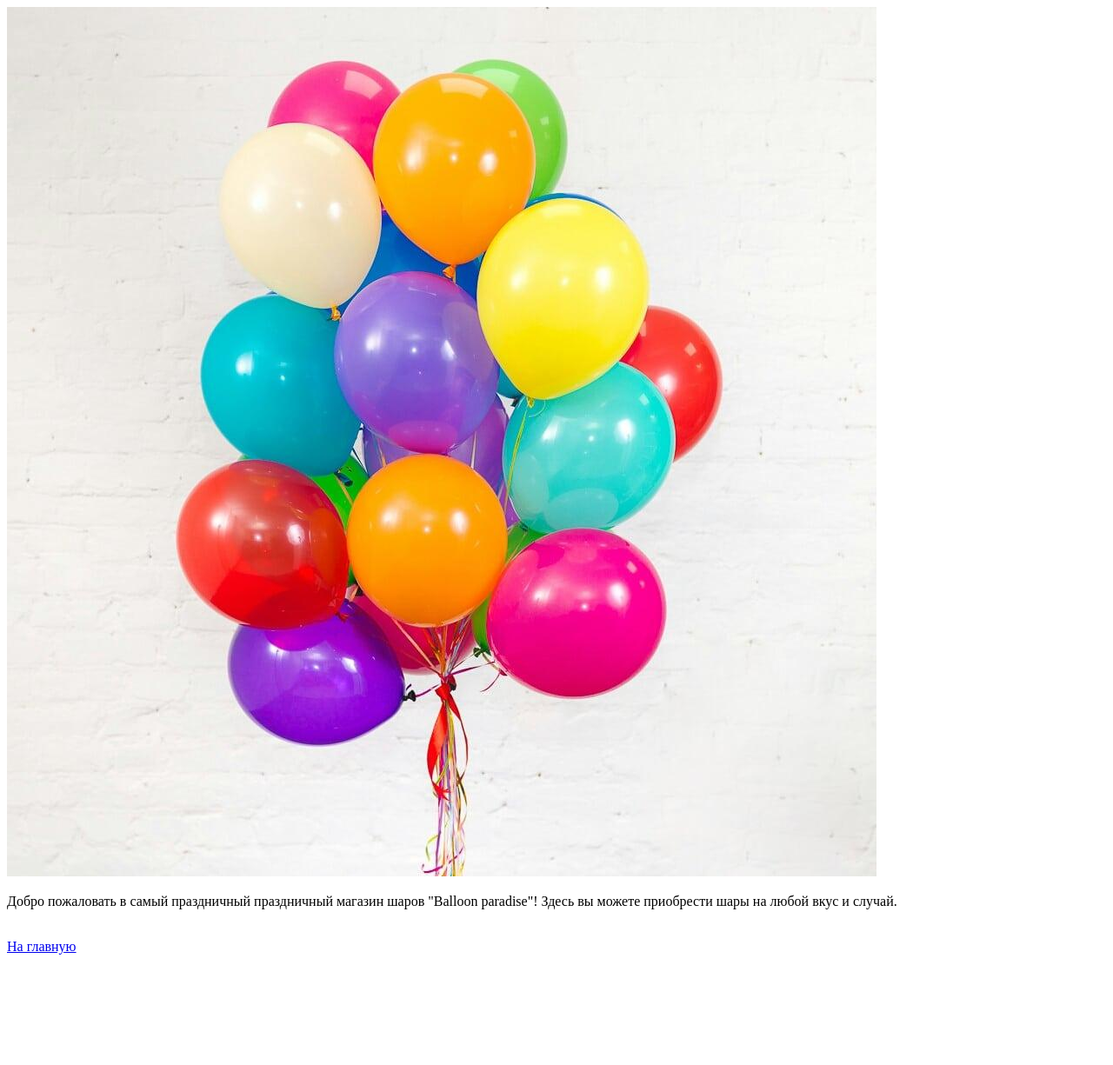
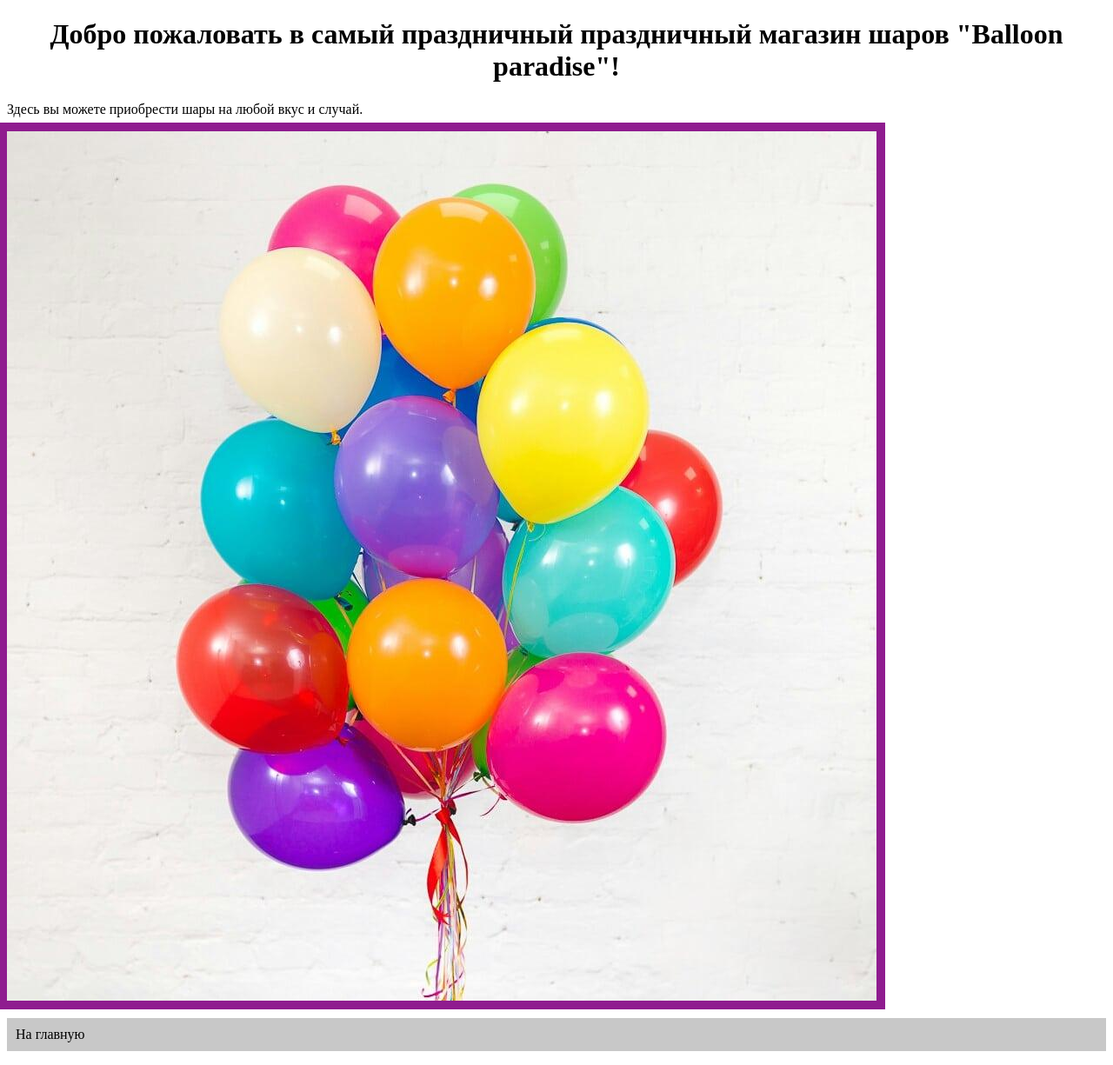
Before and after one commit to kholevenkovav/KholevenkovaV, a plain HTML site: page about.html in a window 1280 px wide. Shown: the whole page at 87% size. Before the commit the page ends 1106 px from the top, so only its background shows below. Drawn offline with Linux system fonts and the light colour scheme.

Commit message:
Addition of CSS

```diff
--- a/about.html
+++ b/about.html
@@ -2,18 +2,17 @@
 <html lang="ru">
 
 <head>
+    <link rel="stylesheet" href="style.css">
     <meta charset="UTF-8">
     <title>О нас</title>
 </head>
 
 <body>
-    <img src="logo.jpg">
-    <br>
-    <p>
-        Добро пожаловать в самый праздничный праздничный магазин шаров "Balloon paradise"! Здесь вы можете приобрести шары на любой вкус и случай.
-    </p>
-    <br>
-    <a href="index.html">На главную</a>
+    <h1 class="main-header">Добро пожаловать в самый праздничный праздничный магазин шаров "Balloon paradise"!</h1>
+    <p class="description">Здесь вы&nbsp;можете приобрести шары на&nbsp;любой вкус и&nbsp;случай.</p>
+    <img class="frame" src="logo.jpg" alt="Пример">
+    <ul class="header-footer">
+    <a class="menu-link" href="index.html">На главную</a>
 </body>
 
 </html>
--- /dev/null
+++ b/style.css
@@ -0,0 +1,24 @@
+.header-footer {
+    background-color: rgb(200, 200, 200);
+    list-style: none;
+    padding: 10px;
+}
+
+.menu-link {
+    text-decoration: none;
+    color: inherit;
+}
+
+.main-header {
+    text-align: center;
+}
+
+.description {
+    text-align: justify;
+}
+
+.frame {
+    outline-color: rgb(143, 28, 143);
+    outline-width: 10px;
+    outline-style: solid;
+}
```
Also changed, not shown: ball.html (+8 -3 lines), balloon.html (+8 -3 lines), catalog.html (+5 -4 lines), dest.html (+2 -1 lines), index.html (+6 -6 lines), response.html (+5 -2 lines).
